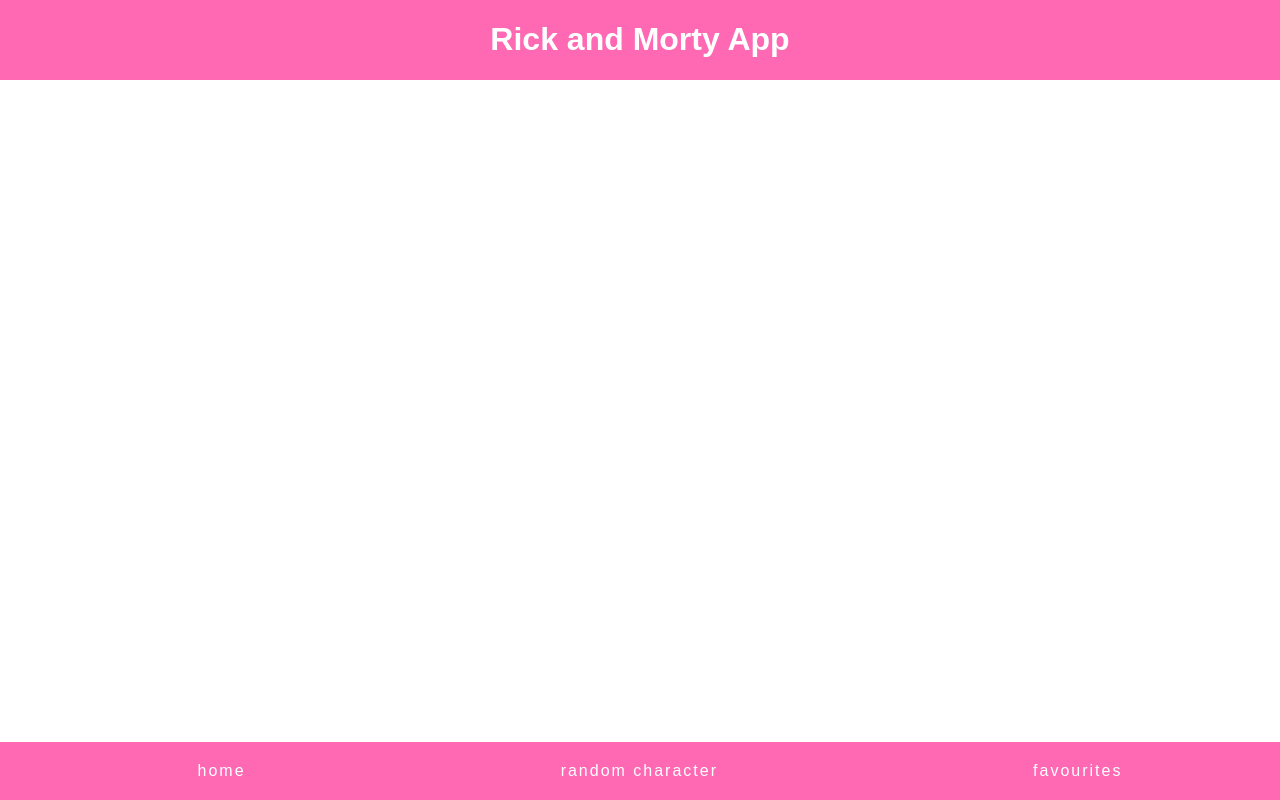
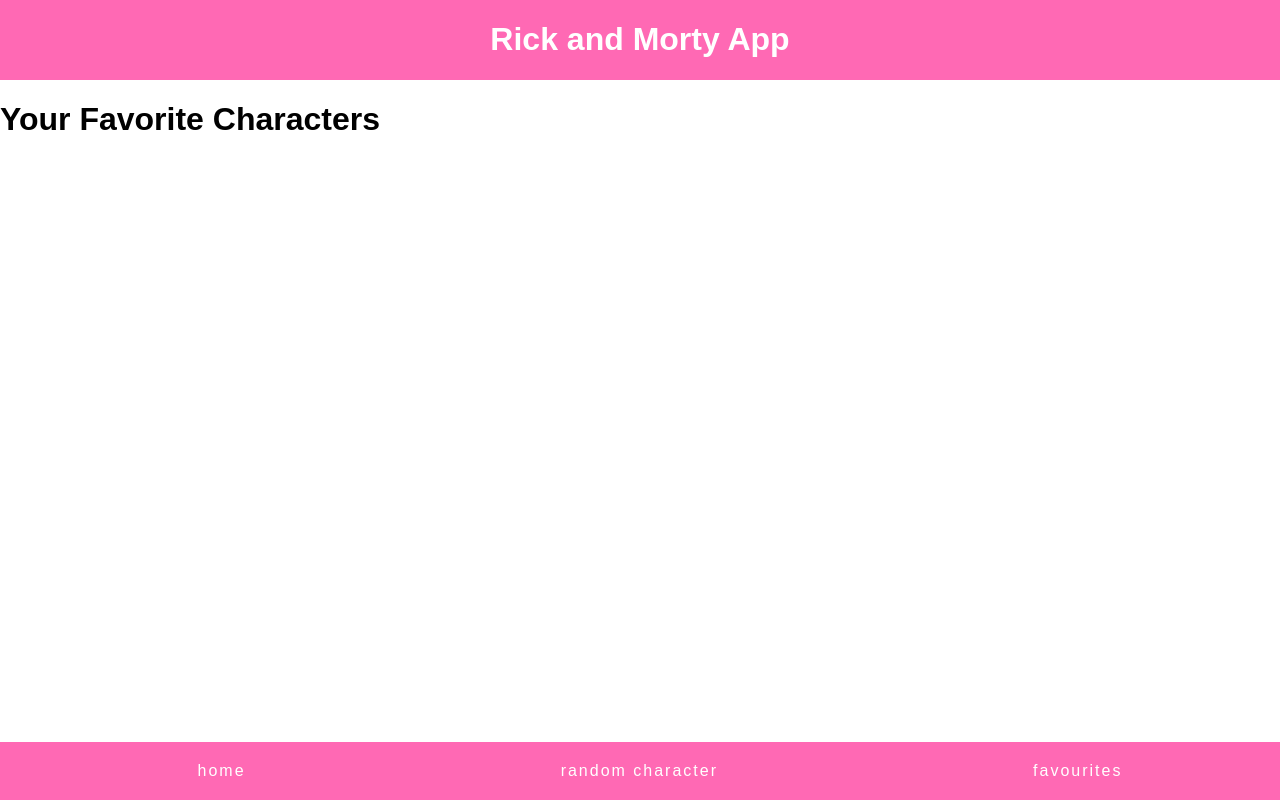
Before and after one commit to Ploysth/ploy-react-and-morty, a React (Create React App) app: page /favorites in a window 1280 px wide. Built offline with nearby package versions, Linux system fonts and the light colour scheme; no server answers.

Commit message:
add h1 into random and favorites Pages to see whats happen

```diff
--- a/src/App.js
+++ b/src/App.js
@@ -4,6 +4,8 @@
 import { useEffect, useState } from 'react';
 import { Routes, Route } from "react-router-dom";
 import HomePage from './pages/Homepage';
+import RandomPage from './pages/RandomPage';
+import FavoritesPage from './pages/FavoritesPage';
 
 function App() {
   const [character, setCharacter] = useState([]);
@@ -24,6 +26,8 @@
       <Header />
       <Routes>
         <Route path="/" element={<HomePage character={character} />} />
+        <Route path="/random" element={<RandomPage character={character} />} />
+        <Route path="/favorites" element={<FavoritesPage character={character} />} />
       </Routes>
       <Navbar />
     </div>
--- a/src/Navbar.js
+++ b/src/Navbar.js
@@ -7,7 +7,7 @@
             <ul className="nav_container">
                 <Link to="/">home</Link>
                 <Link to="/random">random character</Link>
-                <Link to="/favourites">favourites</Link>
+                <Link to="/favorites">favourites</Link>
             </ul>
 
     )
--- /dev/null
+++ b/src/pages/FavoritesPage.js
@@ -0,0 +1,10 @@
+function FavoritesPage({ }) {
+
+    return(
+        <>
+        <h1>Your Favorite Characters</h1>
+        </>
+    );
+};
+
+export default FavoritesPage
--- /dev/null
+++ b/src/pages/RandomPage.js
@@ -0,0 +1,10 @@
+function RandomPage({ }) {
+
+    return(
+        <>
+        <h1>Random Morty</h1>
+        </>
+    );
+};
+
+export default RandomPage
```
